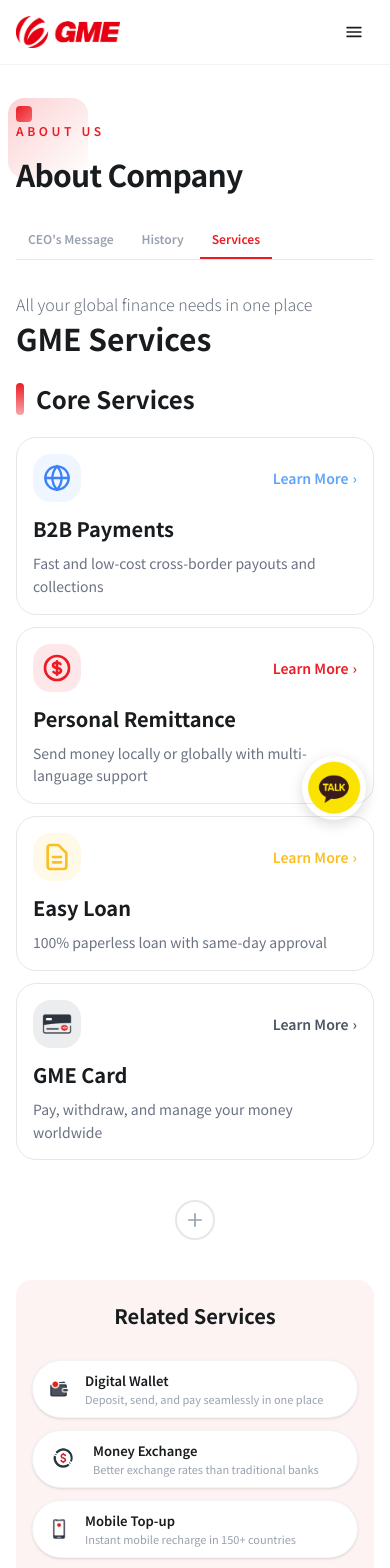
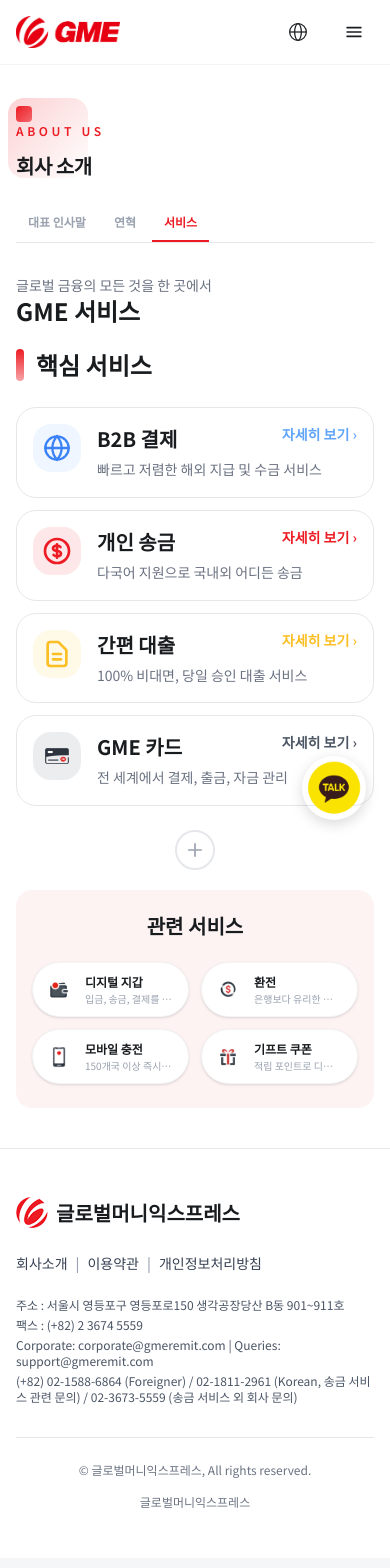
Before and after one commit to zenajang/web-gmeremit, a Next.js app: page /company/services in a window 390 px wide. Shown: the top 1568 px of the page. Built offline with nearby package versions, Linux system fonts and the light colour scheme; no server answers.

Commit message:
feat.update mobile UI service page

```diff
--- a/src/app/company/services/page.tsx
+++ b/src/app/company/services/page.tsx
@@ -17,18 +17,18 @@
           <div className="max-w-7xl mx-auto px-4 sm:px-6 lg:px-8">
             <CompanyTabs activeTab="services" />
 
-            {/* Hero Section with Title and Icons */}
+            {/* Hero Section */}
             <div className="mb-5 sm:mb-16 flex items-center justify-between">
               <div>
-                <p className="text-base lg:text-lg text-gray-500 lg:mb-4 font-light">
+                <p className="text-sm lg:text-lg text-gray-500 lg:mb-4 font-light">
                   {t("subtitle")}
                 </p>
-                <h1 className="typo-page-title">
+                <h1 className="text-2xl sm:text-3xl lg:text-5xl font-bold text-dark">
                   {t("title")}
                 </h1>
               </div>
 
-              {/* GME Logo Icons - Using all 4 MainServices colors with Wave Animation */}
+              {/* GME Logo Icons - desktop only */}
               <div className="hidden lg:flex items-center gap-3 relative">
                 <style jsx>{`
                   @keyframes wave {
@@ -40,136 +40,118 @@
                   .wave-3 { animation: wave 2s ease-in-out infinite 0.4s; }
                   .wave-4 { animation: wave 2s ease-in-out infinite 0.6s; }
                 `}</style>
-                {/* White Logo - Red (Primary GME Brand) */}
-                <div className="wave-1 w-16 h-16 rounded-3xl bg-primary flex items-center justify-center p-3 shadow-[0_20px_40px_-10px_rgba(237,28,36,0.5)] hover:shadow-[0_25px_50px_-10px_rgba(237,28,36,0.6)] transition-all duration-300">
-                  <Image
-                    src="/images/services/logo_white.png"
-                    alt="GME Logo"
-                    width={48}
-                    height={48}
-                    className="w-full h-full object-contain"
-                    priority
-                  />
+                <div className="wave-1 w-16 h-16 rounded-3xl bg-primary flex items-center justify-center p-3 shadow-[0_20px_40px_-10px_rgba(237,28,36,0.5)]">
+                  <Image src="/images/services/logo_white.png" alt="GME Logo" width={48} height={48} className="w-full h-full object-contain" priority />
                 </div>
-                {/* G - Blue */}
-                <div className="wave-2 w-16 h-16 rounded-3xl bg-payments flex items-center justify-center shadow-[0_20px_40px_-10px_rgba(59,130,246,0.5)] hover:shadow-[0_25px_50px_-10px_rgba(59,130,246,0.6)] transition-all duration-300">
+                <div className="wave-2 w-16 h-16 rounded-3xl bg-payments flex items-center justify-center shadow-[0_20px_40px_-10px_rgba(59,130,246,0.5)]">
                   <span className="text-white text-3xl font-black">G</span>
                 </div>
-                {/* M - Yellow */}
-                <div className="wave-3 w-16 h-16 rounded-3xl bg-loan flex items-center justify-center shadow-[0_20px_40px_-10px_rgba(245,158,11,0.5)] hover:shadow-[0_25px_50px_-10px_rgba(245,158,11,0.6)] transition-all duration-300">
+                <div className="wave-3 w-16 h-16 rounded-3xl bg-loan flex items-center justify-center shadow-[0_20px_40px_-10px_rgba(245,158,11,0.5)]">
                   <span className="text-white text-3xl font-black">M</span>
                 </div>
-                {/* E - Black */}
-                <div className="wave-4 w-16 h-16 rounded-3xl bg-cards flex items-center justify-center shadow-[0_20px_40px_-10px_rgba(31,41,55,0.6)] hover:shadow-[0_25px_50px_-10px_rgba(31,41,55,0.7)] transition-all duration-300">
+                <div className="wave-4 w-16 h-16 rounded-3xl bg-cards flex items-center justify-center shadow-[0_20px_40px_-10px_rgba(31,41,55,0.6)]">
                   <span className="text-white text-3xl font-black">E</span>
                 </div>
               </div>
             </div>
 
             {/* Services Grid */}
-            <div className="space-y-8">
+            <div className="space-y-6 sm:space-y-8">
               {/* Main Services Label */}
-              <div className="flex items-center gap-3 mb-5">
+              <div className="flex items-center gap-3">
                 <div className="w-2 h-8 bg-gradient-to-b from-primary to-primary/40 rounded-full"></div>
                 <h2 className="typo-content-title">{t("core_services")}</h2>
               </div>
 
-              {/* First Row - 4 Main Services (Larger & Prominent) */}
+              {/* Main Services — 가로 카드 (모바일) / 세로 그리드 (데스크탑) */}
               <div className="grid grid-cols-1 md:grid-cols-2 lg:grid-cols-4 gap-3 sm:gap-10">
+
                 {/* B2B Payments */}
-                <div className="bg-white border border-gray-200 rounded-[20px] p-4 sm:p-8 hover:border-payments/30 hover:shadow-lg transition-all duration-300 min-h-0 sm:min-h-[280px] flex flex-col">
-                  <div className="flex items-center justify-between mb-3 sm:mb-6">
-                    <div className="w-12 h-12 sm:w-16 sm:h-16 bg-payments/10 rounded-[18px] flex items-center justify-center">
-                      <svg className="w-7 h-7" fill="none" stroke="#3b82f6" viewBox="0 0 24 24" strokeWidth={2}>
-                        <circle cx="12" cy="12" r="10" />
-                        <path strokeLinecap="round" d="M2 12h20M12 2a15.3 15.3 0 014 10 15.3 15.3 0 01-4 10 15.3 15.3 0 01-4-10 15.3 15.3 0 014-10z" />
-                      </svg>
+                <div className="bg-white border border-gray-200 rounded-[20px] p-4 sm:p-8 hover:border-payments/30 hover:shadow-lg transition-all duration-300 sm:min-h-[280px] flex items-start gap-4 sm:flex-col sm:gap-0 sm:items-stretch">
+                  <div className="w-12 h-12 sm:w-16 sm:h-16 bg-payments/10 rounded-[18px] flex items-center justify-center shrink-0 sm:mb-6">
+                    <svg className="w-7 h-7" fill="none" stroke="#3b82f6" viewBox="0 0 24 24" strokeWidth={2}>
+                      <circle cx="12" cy="12" r="10" />
+                      <path strokeLinecap="round" d="M2 12h20M12 2a15.3 15.3 0 014 10 15.3 15.3 0 01-4 10 15.3 15.3 0 01-4-10 15.3 15.3 0 014-10z" />
+                    </svg>
+                  </div>
+                  <div className="flex-1 sm:flex sm:flex-col sm:flex-grow">
+                    <div className="flex items-start justify-between mb-1 sm:mb-3">
+                      <h3 className="typo-feature-title">{t("b2b_payments.title")}</h3>
+                      <Link href="/services/payments" className="sm:hidden text-sm text-payments font-semibold shrink-0 ml-2">
+                        {t("learn_more")} ›
+                      </Link>
                     </div>
-                    <Link href="/services/payments" className="inline-flex sm:hidden items-center text-sm text-payments font-semibold">
+                    <p className="text-gray-500 leading-relaxed text-sm sm:text-base sm:flex-grow">{t("b2b_payments.desc")}</p>
+                    <Link href="/services/payments" className="hidden sm:inline-flex items-center text-payments font-semibold mt-6">
                       {t("learn_more")} <span className="ml-1">›</span>
                     </Link>
                   </div>
-                  <h3 className="typo-feature-title mb-2 sm:mb-3">
-                    {t("b2b_payments.title")}
-                  </h3>
-                  <p className="text-gray-500 leading-relaxed sm:mb-6 flex-grow text-sm sm:text-base">
-                    {t("b2b_payments.desc")}
-                  </p>
-                  <Link href="/services/payments" className="hidden sm:inline-flex items-center text-payments font-semibold hover:gap-2 transition-all">
-                    {t("learn_more")} <span className="ml-1">›</span>
-                  </Link>
                 </div>
 
                 {/* Personal Remittance */}
-                <div className="bg-white border border-gray-200 rounded-[20px] p-4 sm:p-8 hover:border-primary/30 hover:shadow-lg transition-all duration-300 min-h-0 sm:min-h-[280px] flex flex-col">
-                  <div className="flex items-center justify-between mb-3 sm:mb-6">
-                    <div className="w-12 h-12 sm:w-16 sm:h-16 bg-primary/10 rounded-[18px] flex items-center justify-center">
-                      <svg className="w-8 h-8 stroke-primary" fill="none" viewBox="0 0 24 24" strokeWidth={2}>
-                        <path strokeLinecap="round" strokeLinejoin="round" d="M12 8c-1.657 0-3 .895-3 2s1.343 2 3 2 3 .895 3 2-1.343 2-3 2m0-8c1.11 0 2.08.402 2.599 1M12 8V7m0 1v8m0 0v1m0-1c-1.11 0-2.08-.402-2.599-1M21 12a9 9 0 11-18 0 9 9 0 0118 0z" />
-                      </svg>
+                <div className="bg-white border border-gray-200 rounded-[20px] p-4 sm:p-8 hover:border-primary/30 hover:shadow-lg transition-all duration-300 sm:min-h-[280px] flex items-start gap-4 sm:flex-col sm:gap-0 sm:items-stretch">
+                  <div className="w-12 h-12 sm:w-16 sm:h-16 bg-primary/10 rounded-[18px] flex items-center justify-center shrink-0 sm:mb-6">
+                    <svg className="w-8 h-8 stroke-primary" fill="none" viewBox="0 0 24 24" strokeWidth={2}>
+                      <path strokeLinecap="round" strokeLinejoin="round" d="M12 8c-1.657 0-3 .895-3 2s1.343 2 3 2 3 .895 3 2-1.343 2-3 2m0-8c1.11 0 2.08.402 2.599 1M12 8V7m0 1v8m0 0v1m0-1c-1.11 0-2.08-.402-2.599-1M21 12a9 9 0 11-18 0 9 9 0 0118 0z" />
+                    </svg>
+                  </div>
+                  <div className="flex-1 sm:flex sm:flex-col sm:flex-grow">
+                    <div className="flex items-start justify-between mb-1 sm:mb-3">
+                      <h3 className="typo-feature-title">{t("personal_remittance.title")}</h3>
+                      <Link href="/services/remittance" className="sm:hidden text-sm text-primary font-semibold shrink-0 ml-2">
+                        {t("learn_more")} ›
+                      </Link>
                     </div>
-                    <Link href="/services/remittance" className="inline-flex sm:hidden items-center text-sm text-primary font-semibold">
+                    <p className="text-gray-500 leading-relaxed text-sm sm:text-base sm:flex-grow">{t("personal_remittance.desc")}</p>
+                    <Link href="/services/remittance" className="hidden sm:inline-flex items-center text-primary font-semibold mt-6">
                       {t("learn_more")} <span className="ml-1">›</span>
                     </Link>
                   </div>
-                  <h3 className="typo-feature-title mb-2 sm:mb-3">
-                    {t("personal_remittance.title")}
-                  </h3>
-                  <p className="text-gray-500 leading-relaxed sm:mb-6 flex-grow text-sm sm:text-base">
-                    {t("personal_remittance.desc")}
-                  </p>
-                  <Link href="/services/remittance" className="hidden sm:inline-flex items-center text-primary font-semibold hover:gap-2 transition-all">
-                    {t("learn_more")} <span className="ml-1">›</span>
-                  </Link>
                 </div>
 
                 {/* Easy Loan */}
-                <div className="bg-white border border-gray-200 rounded-[20px] p-4 sm:p-8 hover:border-loan/30 hover:shadow-lg transition-all duration-300 min-h-0 sm:min-h-[280px] flex flex-col">
-                  <div className="flex items-center justify-between mb-3 sm:mb-6">
-                    <div className="w-12 h-12 sm:w-16 sm:h-16 bg-loan/10 rounded-[18px] flex items-center justify-center">
-                      <svg className="w-8 h-8 stroke-loan" fill="none" viewBox="0 0 24 24" strokeWidth={2}>
-                        <path strokeLinecap="round" strokeLinejoin="round" d="M9 12h6m-6 4h6m2 5H7a2 2 0 01-2-2V5a2 2 0 012-2h5.586a1 1 0 01.707.293l5.414 5.414a1 1 0 01.293.707V19a2 2 0 01-2 2z" />
-                      </svg>
+                <div className="bg-white border border-gray-200 rounded-[20px] p-4 sm:p-8 hover:border-loan/30 hover:shadow-lg transition-all duration-300 sm:min-h-[280px] flex items-start gap-4 sm:flex-col sm:gap-0 sm:items-stretch">
+                  <div className="w-12 h-12 sm:w-16 sm:h-16 bg-loan/10 rounded-[18px] flex items-center justify-center shrink-0 sm:mb-6">
+                    <svg className="w-8 h-8 stroke-loan" fill="none" viewBox="0 0 24 24" strokeWidth={2}>
+                      <path strokeLinecap="round" strokeLinejoin="round" d="M9 12h6m-6 4h6m2 5H7a2 2 0 01-2-2V5a2 2 0 012-2h5.586a1 1 0 01.707.293l5.414 5.414a1 1 0 01.293.707V19a2 2 0 01-2 2z" />
+                    </svg>
+                  </div>
+                  <div className="flex-1 sm:flex sm:flex-col sm:flex-grow">
+                    <div className="flex items-start justify-between mb-1 sm:mb-3">
+                      <h3 className="typo-feature-title">{t("easy_loan.title")}</h3>
+                      <Link href="/services/loan" className="sm:hidden text-sm text-loan font-semibold shrink-0 ml-2">
+                        {t("learn_more")} ›
+                      </Link>
                     </div>
-                    <Link href="/services/loan" className="inline-flex sm:hidden items-center text-sm text-loan font-semibold">
+                    <p className="text-gray-500 leading-relaxed text-sm sm:text-base sm:flex-grow">{t("easy_loan.desc")}</p>
+                    <Link href="/services/loan" className="hidden sm:inline-flex items-center text-loan font-semibold mt-6">
                       {t("learn_more")} <span className="ml-1">›</span>
                     </Link>
                   </div>
-                  <h3 className="typo-feature-title mb-2 sm:mb-3">
-                    {t("easy_loan.title")}
-                  </h3>
-                  <p className="text-gray-500 leading-relaxed sm:mb-6 flex-grow text-sm sm:text-base">
-                    {t("easy_loan.desc")}
-                  </p>
-                  <Link href="/services/loan" className="hidden sm:inline-flex items-center text-loan font-semibold hover:gap-2 transition-all">
-                    {t("learn_more")} <span className="ml-1">›</span>
-                  </Link>
                 </div>
 
                 {/* GME Card */}
-                <div className="bg-white border border-gray-200 rounded-[20px] p-4 sm:p-8 hover:border-cards/30 hover:shadow-lg transition-all duration-300 min-h-0 sm:min-h-[280px] flex flex-col">
-                  <div className="flex items-center justify-between mb-3 sm:mb-6">
-                    <div className="w-12 h-12 sm:w-16 sm:h-16 bg-cards/10 rounded-[18px] flex items-center justify-center">
-                      <Image src="/images/common/card.png" alt="Card" width={60} height={60} className="w-12 h-12 object-contain" />
+                <div className="bg-white border border-gray-200 rounded-[20px] p-4 sm:p-8 hover:border-cards/30 hover:shadow-lg transition-all duration-300 sm:min-h-[280px] flex items-start gap-4 sm:flex-col sm:gap-0 sm:items-stretch">
+                  <div className="w-12 h-12 sm:w-16 sm:h-16 bg-cards/10 rounded-[18px] flex items-center justify-center shrink-0 sm:mb-6">
+                    <Image src="/images/common/card.png" alt="Card" width={60} height={60} className="w-10 h-10 sm:w-12 sm:h-12 object-contain" />
+                  </div>
+                  <div className="flex-1 sm:flex sm:flex-col sm:flex-grow">
+                    <div className="flex items-start justify-between mb-1 sm:mb-3">
+                      <h3 className="typo-feature-title">{t("gme_card.title")}</h3>
+                      <Link href="/services/card" className="sm:hidden text-sm text-cards font-semibold shrink-0 ml-2">
+                        {t("learn_more")} ›
+                      </Link>
                     </div>
-                    <Link href="/services/card" className="inline-flex sm:hidden items-center text-sm text-cards font-semibold">
+                    <p className="text-gray-500 leading-relaxed text-sm sm:text-base sm:flex-grow">{t("gme_card.desc")}</p>
+                    <Link href="/services/card" className="hidden sm:inline-flex items-center text-cards font-semibold mt-6">
                       {t("learn_more")} <span className="ml-1">›</span>
                     </Link>
                   </div>
-                  <h3 className="typo-feature-title mb-2 sm:mb-3">
-                    {t("gme_card.title")}
-                  </h3>
-                  <p className="text-gray-500 leading-relaxed sm:mb-6 flex-grow text-sm sm:text-base">
-                    {t("gme_card.desc")}
-                  </p>
-                  <Link href="/services/card" className="hidden sm:inline-flex items-center text-cards font-semibold hover:gap-2 transition-all">
-                    {t("learn_more")} <span className="ml-1">›</span>
-                  </Link>
                 </div>
               </div>
 
               {/* Plus separator */}
-              <div className="flex justify-center my-10">
+              <div className="flex justify-center my-5 sm:my-10">
                 <div className="w-10 h-10 rounded-full border-2 border-gray-200 flex items-center justify-center text-gray-400">
                   <svg className="w-5 h-5" fill="none" stroke="currentColor" viewBox="0 0 24 24" strokeWidth={2}>
                     <path strokeLinecap="round" strokeLinejoin="round" d="M12 4.5v15m7.5-7.5h-15" />
@@ -179,34 +161,34 @@
 
               {/* Related Services */}
               <div className="rounded-2xl bg-primary/5 px-4 py-6 sm:px-10 sm:py-10 text-center">
-                <p className="typo-card-title mb-8">{t("related_services")}</p>
-                <div className="grid grid-cols-1 sm:grid-cols-2 md:grid-cols-4 gap-3">
-                  <div className="inline-flex items-center gap-3 rounded-full bg-white border border-gray-100 shadow-sm pl-3 pr-5 py-2.5">
+                <p className="typo-card-title mb-6 sm:mb-8">{t("related_services")}</p>
+                <div className="grid grid-cols-2 md:grid-cols-4 gap-3">
+                  <div className="flex items-center gap-3 rounded-full bg-white border border-gray-100 shadow-sm pl-3 pr-4 py-2.5">
                     <Image src="/images/common/wallet.png" alt="Wallet" width={28} height={28} className="w-7 h-7 object-contain shrink-0" />
                     <div className="text-left min-w-0">
-                      <p className="text-[13px] font-semibold text-dark truncate">{t("digital_wallet.title")}</p>
-                      <p className="text-[11px] text-gray-400 truncate">{t("digital_wallet.desc")}</p>
+                      <p className="text-[12px] sm:text-[13px] font-semibold text-dark truncate">{t("digital_wallet.title")}</p>
+                      <p className="text-[10px] sm:text-[11px] text-gray-400 truncate">{t("digital_wallet.desc")}</p>
                     </div>
                   </div>
-                  <div className="inline-flex items-center gap-3 rounded-full bg-white border border-gray-100 shadow-sm pl-3 pr-5 py-2.5">
-                     <Image src="/images/common/coin.png" alt="Wallet" width={28} height={28} className="w-9 h-9 object-contain shrink-0" />
+                  <div className="flex items-center gap-3 rounded-full bg-white border border-gray-100 shadow-sm pl-3 pr-4 py-2.5">
+                    <Image src="/images/common/coin.png" alt="Coin" width={28} height={28} className="w-7 h-7 object-contain shrink-0" />
                     <div className="text-left min-w-0">
-                      <p className="text-[13px] font-semibold text-dark truncate">{t("money_exchange.title")}</p>
-                      <p className="text-[11px] text-gray-400 truncate">{t("money_exchange.desc")}</p>
+                      <p className="text-[12px] sm:text-[13px] font-semibold text-dark truncate">{t("money_exchange.title")}</p>
+                      <p className="text-[10px] sm:text-[11px] text-gray-400 truncate">{t("money_exchange.desc")}</p>
                     </div>
                   </div>
-                  <div className="inline-flex items-center gap-3 rounded-full bg-white border border-gray-100 shadow-sm pl-3 pr-5 py-2.5">
+                  <div className="flex items-center gap-3 rounded-full bg-white border border-gray-100 shadow-sm pl-3 pr-4 py-2.5">
                     <Image src="/images/common/phone.png" alt="Phone" width={28} height={28} className="w-7 h-7 object-contain shrink-0" />
                     <div className="text-left min-w-0">
-                      <p className="text-[13px] font-semibold text-dark truncate">{t("mobile_topup.title")}</p>
-                      <p className="text-[11px] text-gray-400 truncate">{t("mobile_topup.desc")}</p>
+                      <p className="text-[12px] sm:text-[13px] font-semibold text-dark truncate">{t("mobile_topup.title")}</p>
+                      <p className="text-[10px] sm:text-[11px] text-gray-400 truncate">{t("mobile_topup.desc")}</p>
                     </div>
                   </div>
-                  <div className="inline-flex items-center gap-3 rounded-full bg-white border border-gray-100 shadow-sm pl-3 pr-5 py-2.5">
-                    <Image src="/images/common/gift.png" alt="Gift" width={28} height={28} className="w-8 h-8 object-contain shrink-0" />
+                  <div className="flex items-center gap-3 rounded-full bg-white border border-gray-100 shadow-sm pl-3 pr-4 py-2.5">
+                    <Image src="/images/common/gift.png" alt="Gift" width={28} height={28} className="w-7 h-7 object-contain shrink-0" />
                     <div className="text-left min-w-0">
-                      <p className="text-[13px] font-semibold text-dark truncate">{t("gift_coupons.title")}</p>
-                      <p className="text-[11px] text-gray-400 truncate">{t("gift_coupons.desc")}</p>
+                      <p className="text-[12px] sm:text-[13px] font-semibold text-dark truncate">{t("gift_coupons.title")}</p>
+                      <p className="text-[10px] sm:text-[11px] text-gray-400 truncate">{t("gift_coupons.desc")}</p>
                     </div>
                   </div>
                 </div>
--- a/src/components/CompanyTabs.tsx
+++ b/src/components/CompanyTabs.tsx
@@ -26,7 +26,7 @@
         <p className="typo-eyebrow text-primary mb-3 relative z-10">
           About Us
         </p>
-        <h2 className="typo-page-title tracking-tight relative z-10">
+        <h2 className="text-xl sm:text-3xl lg:text-5xl font-bold text-dark tracking-tight relative z-10">
           {t("title")}
         </h2>
       </div>
--- a/src/components/Header.tsx
+++ b/src/components/Header.tsx
@@ -4,7 +4,7 @@
 import Image from "next/image";
 import Link from "next/link";
 import DesktopNav, { LanguageSelector } from "./header/DesktopNav";
-import MobileNav from "./header/MobileNav";
+import MobileNav, { MobileLanguageBottomSheet } from "./header/MobileNav";
 import type { MenuItem } from "./header/DesktopNav";
 import { useTranslation } from "@/hooks/useTranslation";
 import { menuItemDefs } from "@/data/headerMenu";
@@ -23,6 +23,7 @@
   }));
 
   const [isMenuOpen, setIsMenuOpen] = useState(false);
+  const [isLangOpen, setIsLangOpen] = useState(false);
   const [isScrolled, setIsScrolled] = useState(false);
 
   useEffect(() => {
@@ -112,6 +113,20 @@
                 <LanguageSelector />
               </div>
 
+              {/* Mobile Language Button */}
+              <button
+                type="button"
+                className="lg:hidden p-2.5 rounded-xl text-dark hover:bg-gray-100 active:scale-95 transition-all duration-150 cursor-pointer"
+                onClick={() => setIsLangOpen(true)}
+                aria-label="Select language"
+              >
+                <svg className="w-5 h-5" fill="none" stroke="currentColor" viewBox="0 0 24 24" strokeWidth={1.5}>
+                  <circle cx="12" cy="12" r="10" />
+                  <ellipse cx="12" cy="12" rx="4" ry="10" />
+                  <line x1="2" y1="12" x2="22" y2="12" />
+                </svg>
+              </button>
+
               {/* Mobile Menu Button */}
               <button
                 type="button"
@@ -139,6 +154,12 @@
         onClose={() => setIsMenuOpen(false)}
         menuItems={menuItems}
       />
+
+      {/* Mobile Language Bottom Sheet */}
+      <MobileLanguageBottomSheet
+        isOpen={isLangOpen}
+        onClose={() => setIsLangOpen(false)}
+      />
     </header>
   );
 }
--- a/src/contexts/LanguageContext.tsx
+++ b/src/contexts/LanguageContext.tsx
@@ -38,7 +38,9 @@
 const LanguageContext = createContext<LanguageContextType | undefined>(undefined);
 
 export function LanguageProvider({ children }: { children: ReactNode }) {
-  const [currentLanguage, setCurrentLanguage] = useState<Language>(languages[0]);
+  const [currentLanguage, setCurrentLanguage] = useState<Language>(
+    languages.find((l) => l.code === "ko") ?? languages[0]
+  );
 
   useEffect(() => {
     const savedLang = localStorage.getItem("language");
```
Also changed, not shown: src/app/support/branches/page.tsx (+46 -19 lines), src/app/support/layout.tsx (+17 -17 lines), src/components/header/MobileNav.tsx (+69 -39 lines).
